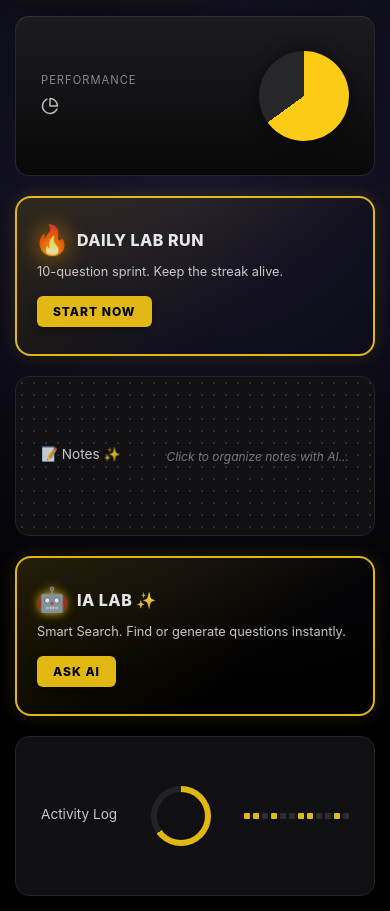
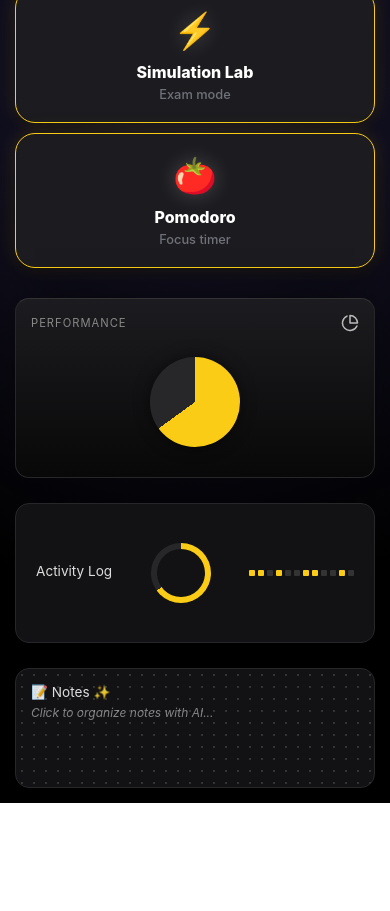
Before and after one commit to carloslplorusso/portalinbdepro, a plain HTML site: page mockup.html in a window 390 px wide. Shown: the part 645-1556 px from the top of the page. After the commit the page ends 1448 px from the top, so only its background shows below. Drawn offline with Linux system fonts and the light colour scheme.

Commit message:
Update mockup.html

```diff
--- a/mockup.html
+++ b/mockup.html
@@ -88,7 +88,7 @@
         display: flex; align-items: center; gap: 15px;
     }
 
-    /* Nueva ubicación del Countdown (Badge en Header) */
+    /* Badge Countdown */
     .header-countdown {
         background: rgba(250, 204, 21, 0.1);
         border: 1px solid rgba(250, 204, 21, 0.3);
@@ -142,7 +142,7 @@
     .card-secondary .card-desc { font-size: 0.75rem; }
 
 
-    /* --- 6. SUPER CARDS (PROMO STYLE) - AHORA PARA DAILY & IA --- */
+    /* --- 6. SUPER CARDS (PROMO STYLE) --- */
     .card-promo-style {
         width: 100%;
         background: linear-gradient(145deg, rgba(250, 204, 21, 0.15), rgba(0,0,0,0) 70%);
@@ -154,7 +154,6 @@
         transition: all 0.3s cubic-bezier(0.175, 0.885, 0.32, 1.275);
         position: relative;
         overflow: hidden;
-        /* Asegura altura consistente */
         min-height: 160px;
         display: flex; flex-direction: column; justify-content: center;
     }
@@ -277,6 +276,10 @@
     .dot { width: 6px; height: 6px; background: #333; border-radius: 1px; }
     .dot.active { background: var(--accent); }
 
+    .countdown-box { width: 100%; text-align: right; margin-bottom: 20px; }
+    .countdown-timer { font-size: 2rem; font-weight: 800; color: #fff; }
+    .countdown-label { color: var(--accent); font-weight: 700; font-size: 0.75rem; }
+
 
     /* --- 9. MODALS & AI UI --- */
     .modal-overlay {
@@ -308,91 +311,151 @@
     .close-btn:hover { color: #fff; }
 
     .ai-input-area {
-        width: 100%;
-        background: #000;
-        border: 1px solid #333;
-        border-radius: 12px;
-        padding: 15px;
-        color: #fff;
-        font-family: inherit;
-        resize: vertical;
-        min-height: 100px;
-        font-size: 1rem;
+        width: 100%; background: #000; border: 1px solid #333; border-radius: 12px;
+        padding: 15px; color: #fff; font-family: inherit; resize: vertical; min-height: 100px; font-size: 1rem;
     }
     .ai-input-area:focus { outline: none; border-color: var(--accent); }
 
     .ai-action-btn {
-        background: var(--accent);
-        color: #000;
-        border: none;
-        padding: 12px;
-        border-radius: 8px;
-        font-weight: 700;
-        cursor: pointer;
-        display: flex; justify-content: center; align-items: center; gap: 8px;
-        transition: transform 0.2s;
+        background: var(--accent); color: #000; border: none; padding: 12px; border-radius: 8px;
+        font-weight: 700; cursor: pointer; display: flex; justify-content: center; align-items: center; gap: 8px; transition: transform 0.2s;
     }
     .ai-action-btn:hover { transform: scale(1.02); background: #fff; }
     .ai-action-btn:disabled { opacity: 0.5; cursor: not-allowed; }
 
     .ai-response {
-        background: rgba(255,255,255,0.03);
-        border-radius: 12px;
-        padding: 20px;
-        color: #ccc;
-        font-size: 0.95rem;
-        line-height: 1.6;
-        max-height: 300px;
-        overflow-y: auto;
-        border-left: 3px solid var(--accent);
-        display: none; /* Hidden initially */
+        background: rgba(255,255,255,0.03); border-radius: 12px; padding: 20px; color: #ccc; font-size: 0.95rem; line-height: 1.6;
+        max-height: 300px; overflow-y: auto; border-left: 3px solid var(--accent); display: none;
     }
     .ai-response h3 { color: #fff; margin-top: 0; font-size: 1.1rem; }
     .ai-response ul { padding-left: 20px; }
     .ai-response li { margin-bottom: 5px; }
 
     .loader {
-        border: 3px solid rgba(255,255,255,0.1);
-        border-top: 3px solid var(--accent);
-        border-radius: 50%;
-        width: 20px; height: 20px;
-        animation: spin 1s linear infinite;
-        display: none;
+        border: 3px solid rgba(255,255,255,0.1); border-top: 3px solid var(--accent); border-radius: 50%; width: 20px; height: 20px;
+        animation: spin 1s linear infinite; display: none;
     }
     @keyframes spin { 0% { transform: rotate(0deg); } 100% { transform: rotate(360deg); } }
 
 
-    /* --- RESPONSIVIDAD (SIMETRÍA MÓVIL) --- */
+    /* --- RESPONSIVIDAD (MÓVIL EXTREMO) --- */
     @media (max-width: 1200px) {
         :root { --col-width: 180px; --sq-size: 180px; }
         .hero-card .title { font-size: 1rem; }
     }
+
     @media (max-width: 1024px) {
-        body { height: auto; overflow-y: auto; align-items: flex-start; padding-top: 20px; }
-        .lab-container { height: auto; display: flex; flex-direction: column; padding: 15px; gap: 20px; }
-        .header-area { order: 1; padding-bottom: 10px; }
-        .col-center  { order: 2; width: 100%; padding: 0; }
-        .col-left    { order: 3; width: 100%; padding: 0; }
-        .col-right   { order: 4; width: 100%; padding: 0; }
+        body {
+            height: auto;
+            overflow-y: auto;
+            align-items: flex-start;
+            padding-top: 10px;
+        }
 
-        /* En móvil, alineamos las columnas para que se vean igual */
-        .col-side, .col-center { align-items: stretch; gap: 20px; }
+        .lab-container {
+            height: auto;
+            display: flex;
+            flex-direction: column;
+            padding: 15px;
+            gap: 15px;
+        }
 
-        .center-row-hero { flex-direction: column; gap: 15px; }
-        .hero-card { max-width: none; aspect-ratio: auto; min-height: 100px; flex-direction: row; text-align: left; justify-content: flex-start; padding: 20px; gap: 20px; }
-        .hero-card .icon { margin-bottom: 0; font-size: 2.5rem; }
-        .hero-card > div { text-align: left; }
+        /* --- 1. REORDENAMIENTO VISUAL (Display: contents para "romper" columnas) --- */
+        /* Esto permite que los hijos directos de las columnas fluyan en el orden que queramos */
+        .col-side, .col-center {
+            display: contents;
+        }
 
-        /* Las tarjetas cuadradas ahora son rectangulares en móvil para aprovechar el ancho */
-        .square-card-bottom { width: 100%; height: 160px; margin-top: 0; flex-direction: row; align-items: center; justify-content: space-between; padding: 0 25px; }
+        /* HEADER (Siempre arriba) */
+        .header-area { order: 0; padding-bottom: 5px; margin-bottom: 10px; }
 
-        .card-metrics { flex-direction: row; justify-content: space-between; }
-        .metrics-header { width: auto; flex-direction: column; align-items: flex-start; gap: 10px; }
-        .pie-container { justify-content: flex-end; }
-        .usage-container { justify-content: space-between; }
+        /* --- 2. ORDEN Y ESTILO ESPECÍFICO MÓVIL --- */
+
+        /* ORDEN 1: DAILY LAB RUN (Left Col) */
+        .col-left .card-daily-promo {
+            order: 1;
+            width: 100%;
+            margin-bottom: 10px;
+        }
+
+        /* ORDEN 2: IA LAB (Right Col) - AHORA COMPACTO */
+        .col-right .card-promo-style {
+            order: 2;
+            width: 100%;
+            min-height: auto; /* Reset altura */
+            padding: 12px 20px;
+            margin-bottom: 20px; /* Separador antes del contenido principal */
+            flex-direction: row; /* Horizontal */
+            align-items: center;
+            justify-content: space-between;
+        }
+        /* Ajustes internos para IA Lab compacto */
+        .col-right .card-promo-style .promo-header { margin-bottom: 0; }
+        .col-right .card-promo-style .promo-desc { display: none; } /* Ocultar descripción en móvil para ahorrar espacio */
+        .col-right .card-promo-style .btn-start { padding: 6px 12px; font-size: 0.7rem; align-self: center; }
+
+        /* ORDEN 3: BANNER (Center Col) */
+        .card-learn-banner {
+            order: 3;
+            margin-bottom: 15px;
+            padding: 15px;
+        }
+
+        /* ORDEN 4: HERO CARDS (Center Col) */
+        .center-row-hero {
+            order: 4;
+            flex-direction: column; /* Apiladas */
+            width: 100%;
+            gap: 10px;
+            margin-bottom: 15px;
+        }
+        /* Hero Cards centradas y grandes */
+        .hero-card {
+            width: 100%;
+            max-width: none;
+            aspect-ratio: auto; /* Ya no forzamos cuadrado */
+            min-height: 100px;
+            flex-direction: column; /* Centradas verticalmente */
+            align-items: center;
+            justify-content: center;
+            text-align: center;
+            padding: 20px;
+        }
+        .hero-card .icon { margin-bottom: 10px; font-size: 2.2rem; }
+
+        /* ORDEN 5: METRICS (Center Col) */
+        .card-metrics {
+            order: 5;
+            width: 100%;
+            height: auto; /* Altura automática */
+            min-height: 180px;
+            margin-bottom: 10px;
+            margin-top: 0; /* Reset margen superior de desktop */
+        }
+        .metrics-header { margin-bottom: 10px; }
+
+        /* ORDEN 6: ACTIVITY LOG (Right Col) */
+        .col-right .usage-container {
+            order: 6;
+            width: 100%;
+            height: auto;
+            min-height: 140px;
+            margin-bottom: 10px;
+            margin-top: 0;
+            flex-direction: row; /* Horizontal */
+            justify-content: space-between;
+            padding: 0 20px;
+        }
         .usage-header { width: auto; }
         .activity-dots { width: auto; max-width: 120px; }
-        .card-learn-banner { flex-direction: column; gap: 10px; }
+
+        /* ORDEN 7: NOTES (Left Col) - AL FINAL */
+        .col-left .card-notes {
+            order: 7;
+            width: 100%;
+            height: 120px; /* Más compacto */
+            margin-top: 0;
+        }
     }
 </style>
 </head>
@@ -416,13 +479,13 @@
     <!-- 2. COLUMNA IZQUIERDA -->
     <div class="col-side col-left">
 
-        <!-- CARD DAILY (PROMO STYLE) -->
-        <div class="card-promo-style">
-            <div class="promo-header">
+        <!-- CARD DAILY -->
+        <div class="card-daily-promo">
+            <div class="daily-header">
                 <div class="fire-icon">🔥</div>
-                <div class="promo-title">Daily Lab Run</div>
+                <div class="daily-title">Daily Lab Run</div>
             </div>
-            <div class="promo-desc">10-question sprint. Keep the streak alive.</div>
+            <div class="daily-desc">10-question sprint. Keep the streak alive.</div>
             <div class="btn-start">Start Now</div>
         </div>
 
@@ -494,7 +557,7 @@
     <!-- 4. COLUMNA DERECHA -->
     <div class="col-side col-right">
 
-        <!-- IA LAB: AHORA ESTILO PROMO (SIMÉTRICO A DAILY RUN) -->
+        <!-- IA LAB: SIMÉTRICO A DAILY RUN EN DESKTOP -->
         <div class="card-promo-style" onclick="openAIModal('ia_search')">
             <div class="promo-header">
                 <div class="ai-icon">🤖</div>
```
